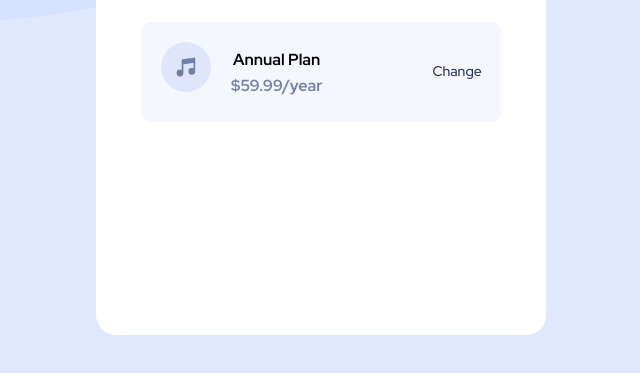
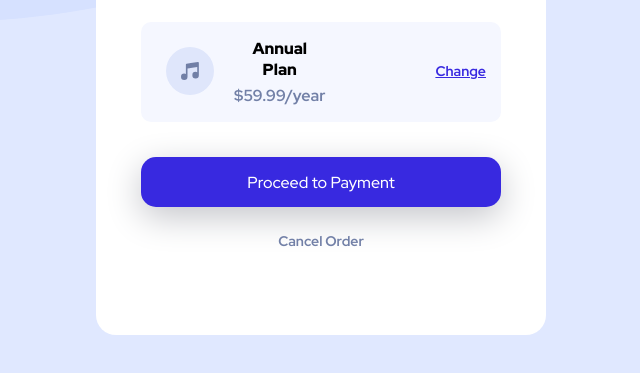
Before and after one commit to RosinskiPawel/frontendmentor_io_challenge_170422, a plain HTML site: page index.html in a window 1280 px wide. Shown: the part 415-788 px from the top of the page, without its empty margins (319-959 px from the left). Drawn offline with Linux system fonts and the light colour scheme.

Commit message:
git commit --amend

```diff
--- a/index.html
+++ b/index.html
@@ -15,14 +15,14 @@
             <img src="illustration-hero.svg" alt="picture" />
           </div>
           <div class="container__text">
-
             <h1>Order Summary</h1>
           </div>
           <div class="container__text">
             <p>
-        You can now listen to millions of songs, audiobooks, and podcasts on any
-        device anywhere you like!
-      </p></div>
+              You can now listen to millions of songs, audiobooks, and podcasts
+              on any device anywhere you like!
+            </p>
+          </div>
           <div class="containerAnnualPlan">
             <img src="icon-music.svg" alt="icon-music" />
             <div class="containerPlanAndPrice">
@@ -38,12 +38,18 @@
                 <p>Change</p>
               </div>
             </div>
+          </div>
 
+          <div class="containerButtonBlue">
+            <div class="containerButtonBlue__text">
+              <p>Proceed to Payment</p>
             </div>
-      <!-- <div class="containerBlue">
-        <p class="blue">Proceed to Payment</p>
           </div>
-      <p class="theLastOne">Cancel Order</p> -->
+          <div class="containerCancel">
+            <div class="containerCancel__text">
+              <p>Cancel Order</p>
+            </div>
+          </div>
         </div>
       </div>
     </main>
--- a/style.css
+++ b/style.css
@@ -1,6 +1,6 @@
-@import  url('https://fonts.googleapis.com/css2?family=Outfit:wght@400;600;700&family=Red+Hat+Display:wght@500;700;900&display=swap');
+@import url('https://fonts.googleapis.com/css2?family=Outfit:wght@400;600;700&family=Red+Hat+Display:wght@500;700;900&display=swap');
 
-:root{
+:root {
   --main_background: hsl(225, 100%, 94%);
   --card_background: hsl(0, 0%, 100%);
   --bright_blue: hsl(245, 75%, 52%);
@@ -9,22 +9,22 @@
   --dark-blue: hsl(223, 47%, 23%);
   --color-h1: hsl(0, 0, 0);
   --color-h2: hsl(0, 0, 0);
-
+  --color-shadow: hsl(231, 6%, 78%);
+  --color-white: rgb(255, 255, 255);
 }
 
 * {
   margin: 0;
   padding: 0;
   box-sizing: border-box;
-
 }
 
 body {
-  font-family: "Outfit", sans-serif;
+  font-family: 'Outfit', sans-serif;
   font-family: 'Red Hat Display', sans-serif;
 
   background-color: var(--main_background);
-  background-image: url("pattern-background-desktop.svg");
+  background-image: url('pattern-background-desktop.svg');
   background-repeat: no-repeat;
   background-position: center;
   background-position-y: top;
@@ -32,15 +32,12 @@ body {
 
 .container {
   display: flex;
-  align-items:  center;
+  align-items: center;
   justify-content: center;
   text-align: center;
   min-height: 100vh; /*o co tu chodzi, dlaczego to centruje obrazek w pionie?*/
-
-
-
 }
-.container__card{
+.container__card {
   width: 450px;
   height: 700px;
   border-radius: 20px;
@@ -53,44 +50,38 @@ body {
   border-top-right-radius: 15px;
 }
 
-
 .container__text h1 {
   margin: 35px 35px 0px 35px;
   font-size: 30px;
   color: var(--color-h1);
   /* text-align: center; */
   font-weight: 900;
-
 }
-
 
 .container__text p {
   margin: 20px 35px 25px 35px;
   font-size: 16px;
   font-weight: 700;
   color: var(--desaturated-blue);
-
 }
 
 .containerAnnualPlan {
   display: flex;
   flex-direction: row;
 
-
   background-color: var(--very_pale-blue);
   width: 360px;
   height: 100px;
   margin: 20px 45px;
   border-radius: 10px;
-
 }
 
 .containerAnnualPlan img {
-  margin: 20px 5px 20px 20px;
-  width: 50px;
-  height: 50px;
+  margin: 25px 5px 20px 25px;
+  width: 48px;
+  height: 48px;
 }
-.containerPlanAndPrice{
+.containerPlanAndPrice {
   display: flex;
   flex-direction: column;
   align-items: center;
@@ -99,35 +90,61 @@ body {
   width: auto;
   height: auto;
   margin-left: 15px;
-
 }
-.containerAnnualPlanChange{
+.containerAnnualPlanChange {
   justify-items: left;
   margin-top: 40px;
   margin-right: 20px;
   margin-left: 110px;
-
-
 }
 
 .containerAnnualPlan__text h2 {
-
   color: var(--color-h2);
   font-size: 16px;
+  font-weight: 900;
+}
 
-}
-.containerAnnualPlan__text p{
+.containerAnnualPlan__text p {
   color: var(--desaturated-blue);
   font-size: 16px;
   font-weight: 700;
+}
 
+.containerAnnualPlanChange__text p {
+  color: var(--bright_blue);
+  font-size: 14px;
+  font-weight: 700;
+  text-decoration: underline;
 }
-.containerAnnualPlanChange__text p{
-  color: var(--dark-blue);
+
+.containerButtonBlue {
+  display: flex;
+  justify-content: center;
+  align-items: center;
+  width: 360px;
+  height: 50px;
+  background-color: var(--bright_blue);
+  /* padding-top: 14px; co zrobić, żeby w prosty sposob (flexboxem?) wysrodkowac tekst p na tym niebieskiem przycisku? */
+  margin: 35px 45px 25px;
+  border-radius: 15px;
+  box-shadow: 0 10px 35px 0 var(--color-shadow);
+}
+.containerButtonBlue__text p {
+  color: var(--color-white);
+  justify-items: center;
+  font-size: 16px;
+  font-weight: 500;
+  margin: 0 auto;
+}
+.containerCancel {
+  justify-items: center;
+}
+.containerCancel__text p {
+  color: var(--desaturated-blue);
   font-size: 14px;
-  font-weight: 500;
+  font-weight: 700;
+}
 
-}
 /*
 .containerAnnualPlan img {
   margin-top: 25px;
```
Lines whose indentation alone changed are shown as unchanged.
